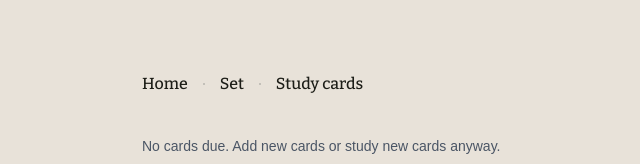
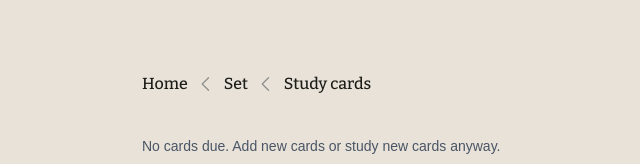
Before and after one commit to ValentinaButenko/repeat, a Next.js app: page /study/all in a window 1280 px wide. Shown: the top 164 px of the page, without its empty margins (218-858 px from the left). Built offline with nearby package versions, Linux system fonts and the light colour scheme; no server answers.

Commit message:
Update study breadcrumbs: use CaretLeft separators and show set name in last item

```diff
--- a/components/Breadcrumbs.tsx
+++ b/components/Breadcrumbs.tsx
@@ -47,7 +47,7 @@ export default function Breadcrumbs() {
           >
             Home
           </Link>
-          <Dot size={16} className="text-[#8D8E8B]" />
+          <CaretLeft size={20} className="text-[#8D8E8B]" />
           <Link
             href={`/sets/${setId}`}
             className="inline-flex items-center gap-2 no-underline hover:opacity-80 active:opacity-60"
@@ -59,7 +59,7 @@ export default function Breadcrumbs() {
           >
             {setName ?? 'Set'}
           </Link>
-          <Dot size={16} className="text-[#8D8E8B]" />
+          <CaretLeft size={20} className="text-[#8D8E8B]" />
           <span
             className="text-[#1C1D17]"
             style={{
@@ -68,7 +68,7 @@ export default function Breadcrumbs() {
               fontSize: '16px'
             }}
           >
-            Study cards
+            Study cards {setName}
           </span>
         </nav>
       </div>
```
